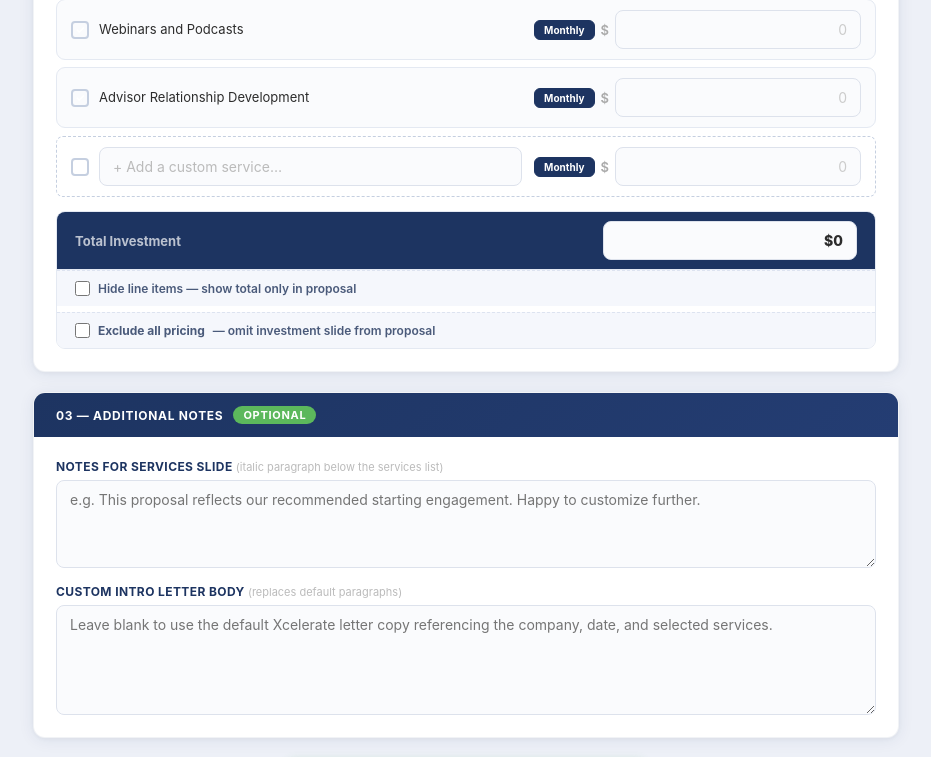
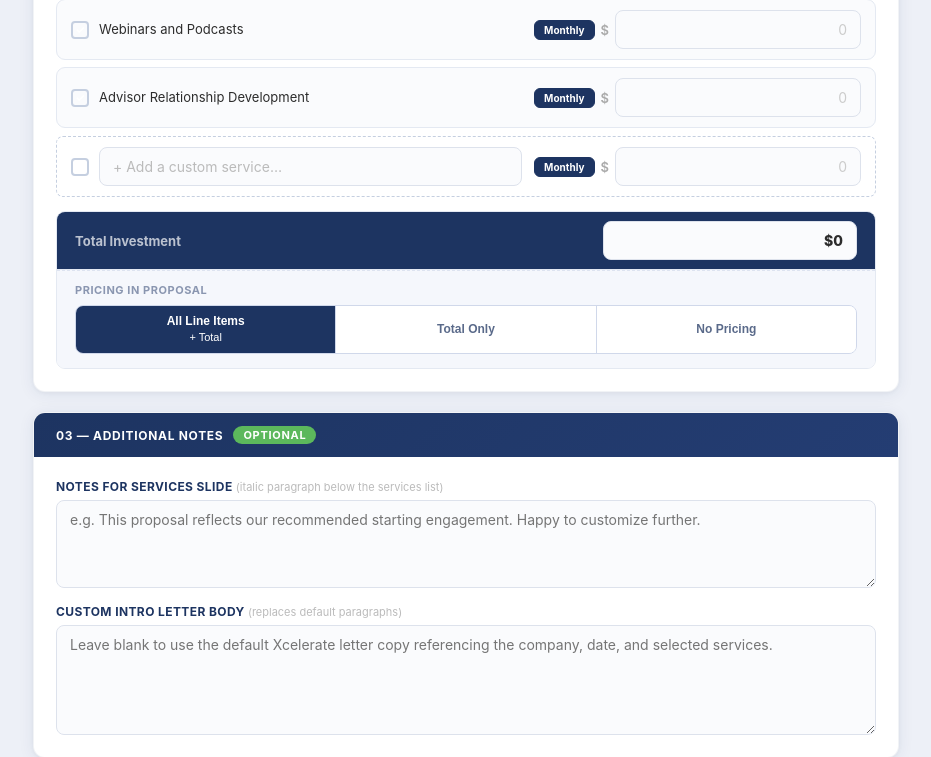
Before and after one commit to huegioi/xcelerate-proposals, a Flask app: page / in a window 1280 px wide. Shown: the part 1729-2486 px from the top of the page, without its empty margins (27-958 px from the left). Run offline with Flask 3, Linux system fonts and the light colour scheme; data that the repository does not hold is empty.

Commit message:
Update index.html

```diff
--- a/xcellerate_app/templates/index.html
+++ b/xcellerate_app/templates/index.html
@@ -710,17 +710,33 @@
       display: none; line-height: 1; transition: color 0.15s;
     }
     .total-recalc-btn:hover { color: rgba(255,255,255,0.85); }
-    .total-only-wrap {
-      display: flex; align-items: center; gap: 10px;
-      padding: 10px 18px 10px;
+    /* ── Pricing mode segmented toggle ── */
+    .pricing-mode-wrap {
+      padding: 12px 18px 14px;
       background: #f5f7fc; border-top: 1px dashed #dde3f0;
     }
-    .total-only-wrap label {
-      display: flex; align-items: center; gap: 8px;
-      font-size: 12px; color: #4a5a7a; cursor: pointer; font-weight: 600;
-      user-select: none;
-    }
-    .total-only-wrap input[type=checkbox] { width: 15px; height: 15px; accent-color: #1D3461; cursor: pointer; }
+    .pricing-mode-label {
+      font-size: 11px; font-weight: 700; color: #8a96b0;
+      text-transform: uppercase; letter-spacing: 0.05em;
+      margin-bottom: 8px;
+    }
+    .pricing-seg {
+      display: flex; gap: 0; border-radius: 8px; overflow: hidden;
+      border: 1.5px solid #d0d8ea; width: 100%;
+    }
+    .pricing-seg-btn {
+      flex: 1; padding: 8px 6px; border: none; background: #fff;
+      font-size: 12px; font-weight: 600; color: #5a6a8a;
+      cursor: pointer; transition: background 0.15s, color 0.15s;
+      border-right: 1.5px solid #d0d8ea; text-align: center;
+      line-height: 1.3;
+    }
+    .pricing-seg-btn:last-child { border-right: none; }
+    .pricing-seg-btn:hover:not(.active) { background: #eef1f9; }
+    .pricing-seg-btn.active {
+      background: #1D3461; color: #fff;
+    }
+    .pricing-seg-btn.active.mode-none { background: #8a96b0; }
 
     /* ── Transcript card ── */
     .transcript-card {
@@ -1206,17 +1222,22 @@ Example:
                 placeholder="$0" oninput="onTotalManualEdit()" />
             </div>
           </div>
-          <div class="total-only-wrap">
-            <label>
-              <input type="checkbox" id="total-only-toggle" onchange="onCostToggleChange()" />
-              Hide line items — show total only in proposal
-            </label>
-          </div>
-          <div class="total-only-wrap" style="margin-top:6px">
-            <label>
-              <input type="checkbox" id="no-costs-toggle" onchange="onCostToggleChange()" />
-              <strong>Exclude all pricing</strong> — omit investment slide from proposal
-            </label>
+          <div class="pricing-mode-wrap">
+            <div class="pricing-mode-label">Pricing in Proposal</div>
+            <div class="pricing-seg" role="group" aria-label="Pricing display mode">
+              <button type="button" class="pricing-seg-btn active mode-all" id="pmode-all"
+                onclick="setPricingMode('all')">
+                All Line Items<br><span style="font-weight:400;font-size:11px">+ Total</span>
+              </button>
+              <button type="button" class="pricing-seg-btn mode-total" id="pmode-total"
+                onclick="setPricingMode('total')">
+                Total Only
+              </button>
+              <button type="button" class="pricing-seg-btn mode-none" id="pmode-none"
+                onclick="setPricingMode('none')">
+                No Pricing
+              </button>
+            </div>
           </div>
         </div>
 
@@ -1624,17 +1645,17 @@ Example:
       ? parseCost(totalInput ? totalInput.value : "0") || calcTotal
       : calcTotal;
 
-    const noCostsMode   = document.getElementById("no-costs-toggle")?.checked;
-    const totalOnlyMode = document.getElementById("total-only-toggle")?.checked;
-
-    if (noCostsMode) {
-      // Omit investment slide entirely — send no cost lines
+    const pricingMode = window._pricingMode || 'all';
+
+    if (pricingMode === 'none') {
+      // Omit investment slide entirely
       costLines.length = 0;
-    } else if (totalOnlyMode) {
-      // Discard all line items — send only the grand total
+    } else if (pricingMode === 'total') {
+      // Send only the grand total
       costLines.length = 0;
       if (displayTotal > 0) costLines.push(`Total Investment: ${formatCurrency(displayTotal)}`);
     } else {
+      // 'all' — full line items + subtotals + total
       if (costLines.length > 0) {
         if (monthly > 0) costLines.push(`Monthly Retainer: ${formatCurrency(monthly)}/mo`);
         if (onetime > 0) costLines.push(`One-Time Fees: ${formatCurrency(onetime)}`);
@@ -1645,30 +1666,33 @@ Example:
     costLines.forEach(line => addHidden("cost_lines", line));
   }
 
-  // ── Cost toggle UI — grey out pricing when "exclude all" is active ──────────
-  function onCostToggleChange() {
-    const noCosts   = document.getElementById("no-costs-toggle")?.checked;
-    const totalOnly = document.getElementById("total-only-toggle");
-    const costArea  = document.getElementById("services-list");
-    const customArea= document.getElementById("custom-services-container");
-    const breakdown = document.querySelector(".total-breakdown");
-
-    // Grey out the whole pricing area when no-costs is on
+  // ── Pricing mode segmented toggle ──────────────────────────────────────────
+  window._pricingMode = 'all';
+
+  function setPricingMode(mode) {
+    window._pricingMode = mode;
+
+    // Update button active states
+    ['all','total','none'].forEach(m => {
+      const btn = document.getElementById(`pmode-${m}`);
+      if (btn) btn.classList.toggle('active', m === mode);
+    });
+
+    // Grey out the cost fields when "no pricing" is selected
+    const noCosts  = mode === 'none';
+    const costArea = document.getElementById("services-list");
+    const customArea = document.getElementById("custom-services-container");
+    const breakdown  = document.querySelector(".total-breakdown");
+
     [costArea, customArea].forEach(el => {
       if (!el) return;
       el.style.opacity       = noCosts ? "0.35" : "";
       el.style.pointerEvents = noCosts ? "none"  : "";
     });
-    // Dim breakdown rows (but not the toggle row itself)
     if (breakdown) {
       breakdown.querySelectorAll(".total-breakdown-row, .total-grand-wrap").forEach(el => {
         el.style.opacity = noCosts ? "0.35" : "";
       });
-    }
-    // Disable total-only toggle when no-costs is on (they're mutually exclusive)
-    if (totalOnly) {
-      totalOnly.disabled = noCosts;
-      if (noCosts) totalOnly.checked = false;
     }
   }
 
```
